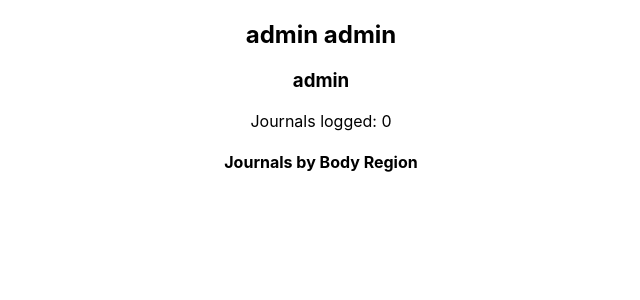
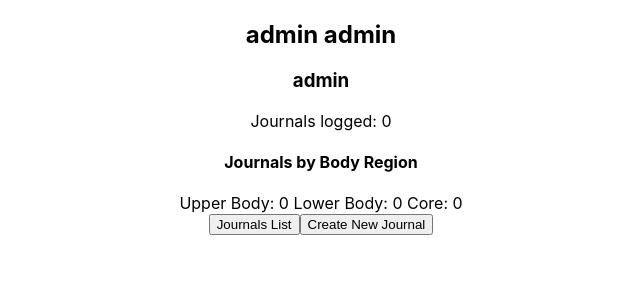
Before and after one commit to Weight-Lifting-Journal-Tattoine/FrontEnd, a React (Create React App) app in the folder weightlifting_journal/: page /dashboard in a window 1280 px wide. Shown: the top 300 px of the page, without its empty margins (319-959 px from the left). Built offline with nearby package versions, Linux system fonts and the light colour scheme; no server answers.

Commit message:
greated functionality of the dashboard

```diff
--- a/weightlifting_journal/src/App.js
+++ b/weightlifting_journal/src/App.js
@@ -2,13 +2,13 @@ import React from "react";
 import "./interceptor";
 import { Route } from "react-router-dom";
 import Login from "./components/auth/Login";
-import Dashboard from './components/journals/Dashboard';
+import Dashboard from "./components/journals/Dashboard";
 import "./App.css";
 
 function App() {
   return (
     <div className="App">
-      <Route path='/dashboard' component={Dashboard} />
+      <Route path="/dashboard" component={Dashboard} />
       <Route path="/login" exact component={Login} />
     </div>
   );
--- a/weightlifting_journal/src/components/journals/Dashboard.js
+++ b/weightlifting_journal/src/components/journals/Dashboard.js
@@ -1,32 +1,49 @@
-import React, {useEffect, useState} from 'react'
-import Axios from 'axios';
+import React, { useEffect, useState } from "react";
+import Axios from "axios";
 
+function Dashboard() {
+  const [journals, setJournals] = useState([]);
 
-function Dashboard () {
-    const [journals, setJournals] = useState([])
+  const upper = journals.filter(item => {
+    return item.region === "Chest";
+  });
+  const lower = journals.filter(item => {
+    return item.region === "Legs";
+  });
+  const core = journals.filter(item => {
+    return item.region === "Abs";
+  });
+
   useEffect(() => {
-        Axios.get('restricted/journals')
+    Axios.get("restricted/journals")
       .then(res => {
-            setJournals(res.data.journals.filter((item) => {
+        setJournals(
+          res.data.journals.filter(item => {
             return item.userId === user.id;
-            }))
           })
-        .catch(err => console.log(err))
-
-    }, [])
-    console.log(journals)
+        );
+      })
+      .catch(err => console.log(err));
+  }, []);
 
   return (
     <div>
-            <h2>{user.firstName} {user.lastName}</h2>
+      <h2>
+        {user.firstName} {user.lastName}
+      </h2>
       <h3>{user.username}</h3>
       <span>Journals logged: {journals.length}</span>
       <div>
         <h4>Journals by Body Region</h4>
-               <span></span>
+        <span>
+          Upper Body: {upper.length} Lower Body: {lower.length} Core:{" "}
+          {core.length}
+        </span>
       </div>
+      <button>Journals List</button>
+      <button>Create New Journal</button>
     </div>
-    )
+  );
 }
 
 export default Dashboard;
@@ -38,4 +55,4 @@ const user = {
   lastName: "admin",
   firstName: "admin",
   username: "admin"
-}
+};
```
Lines whose indentation alone changed are shown as unchanged.
